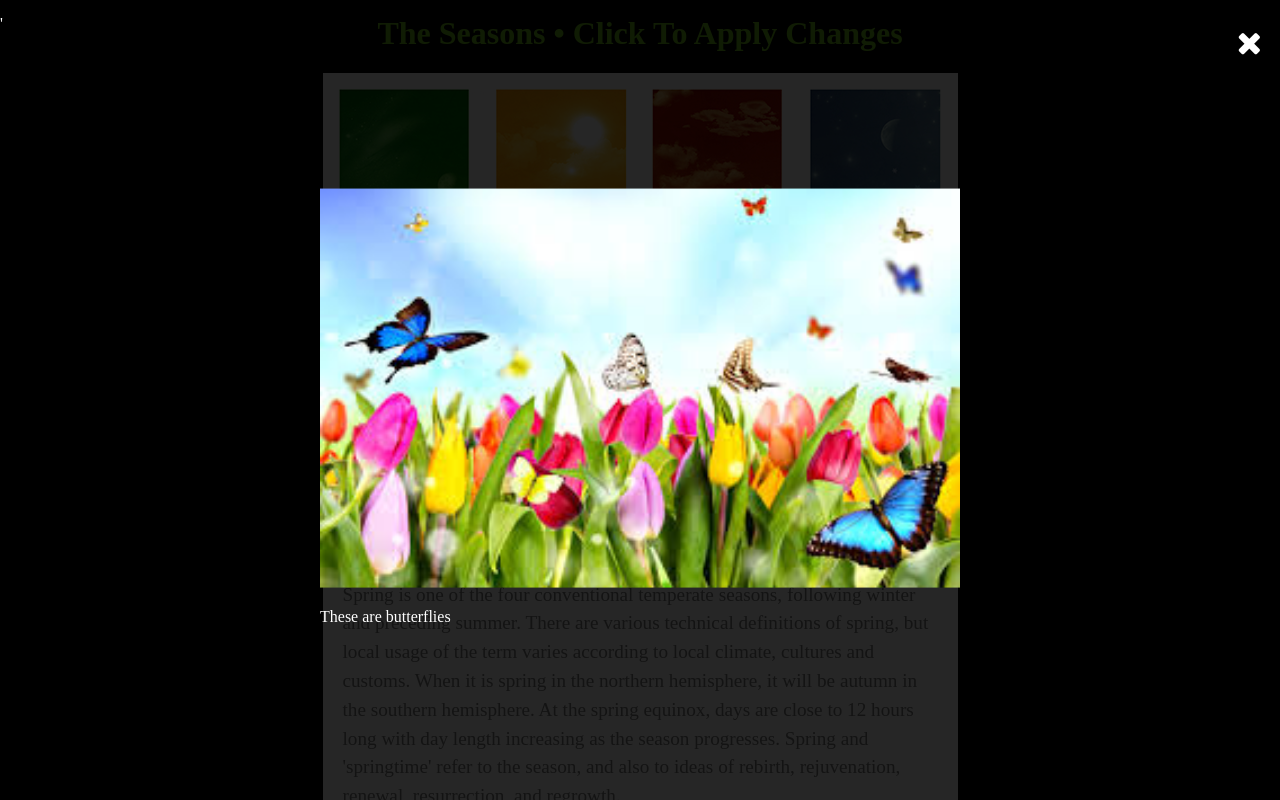
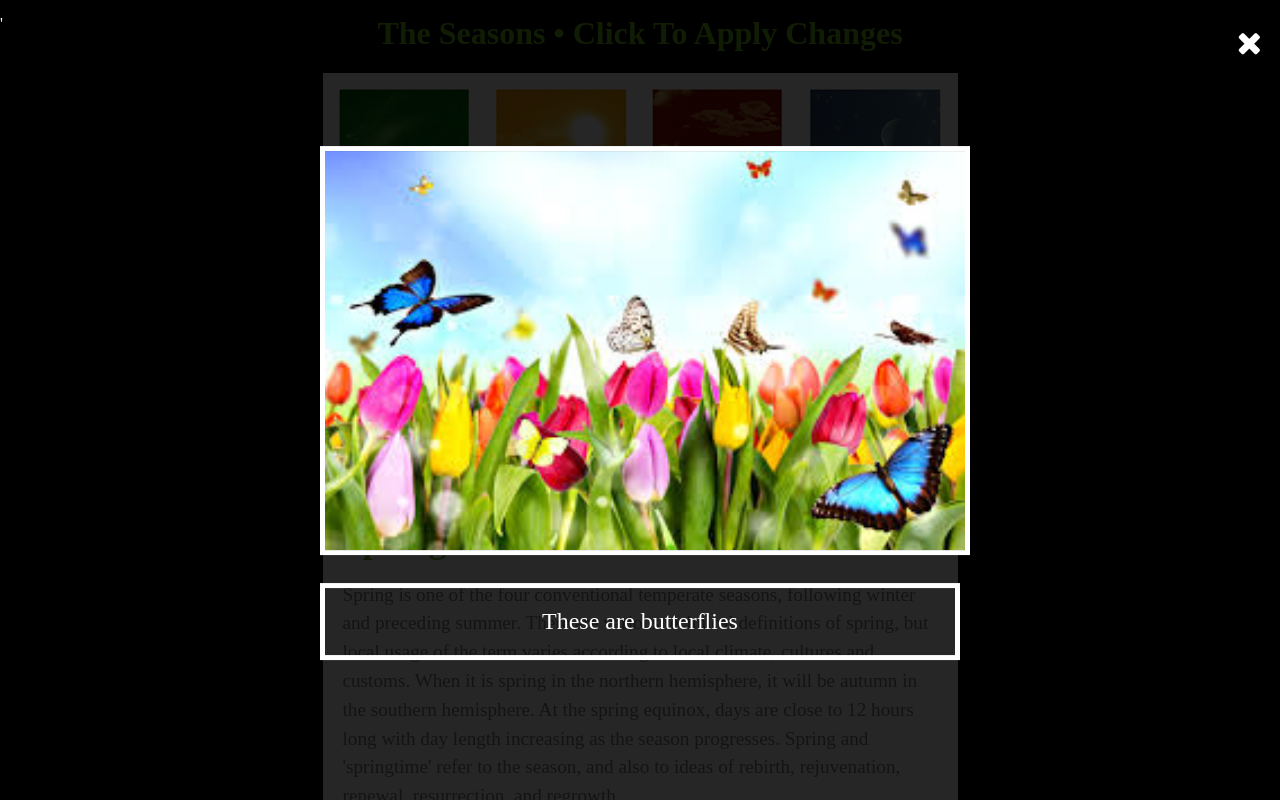
Before and after one commit to haley-o/Authoring2_HW1, a plain HTML site: page index.html in a window 1280 px wide. Both pictures are taken after a click on the picture 425 px from the left and 908 px from the top of the page. Shown: the top 800 px of the page. Drawn offline with Linux system fonts and the light colour scheme; a web font is replaced by a local one.

Commit message:
adding final styles to the image and image description

```diff
--- a/css/seasons.css
+++ b/css/seasons.css
@@ -2,7 +2,7 @@
 
 body { background: #000; color: #FFF; font-size: 16px; }
 
-h1, h2 { font-family: 'Mystery Que';
+h1, h2 { font-family: 'Mystery Quest';
 	font-weight: 600; }
 
 section, article, .subImagesContainer { position: relative; width: 635px; margin: 0 auto; border: 0; }
@@ -92,4 +92,19 @@ section { margin-top: 15px; background-color: #FFF; }
 
 .lightbox img {
 	width: 100%;
+	border-style: solid;
+    border-width: 5px;
+    border-color: white;
 }
+
+.img-desc {
+	font-size: 1.5em;
+	/*margin: 0 auto;*/
+	text-align: center;
+	border-style: solid;
+    border-width: 5px;
+    border-color: white;
+    padding-top: 20px;
+    padding-bottom: 20px;
+
+}
```
